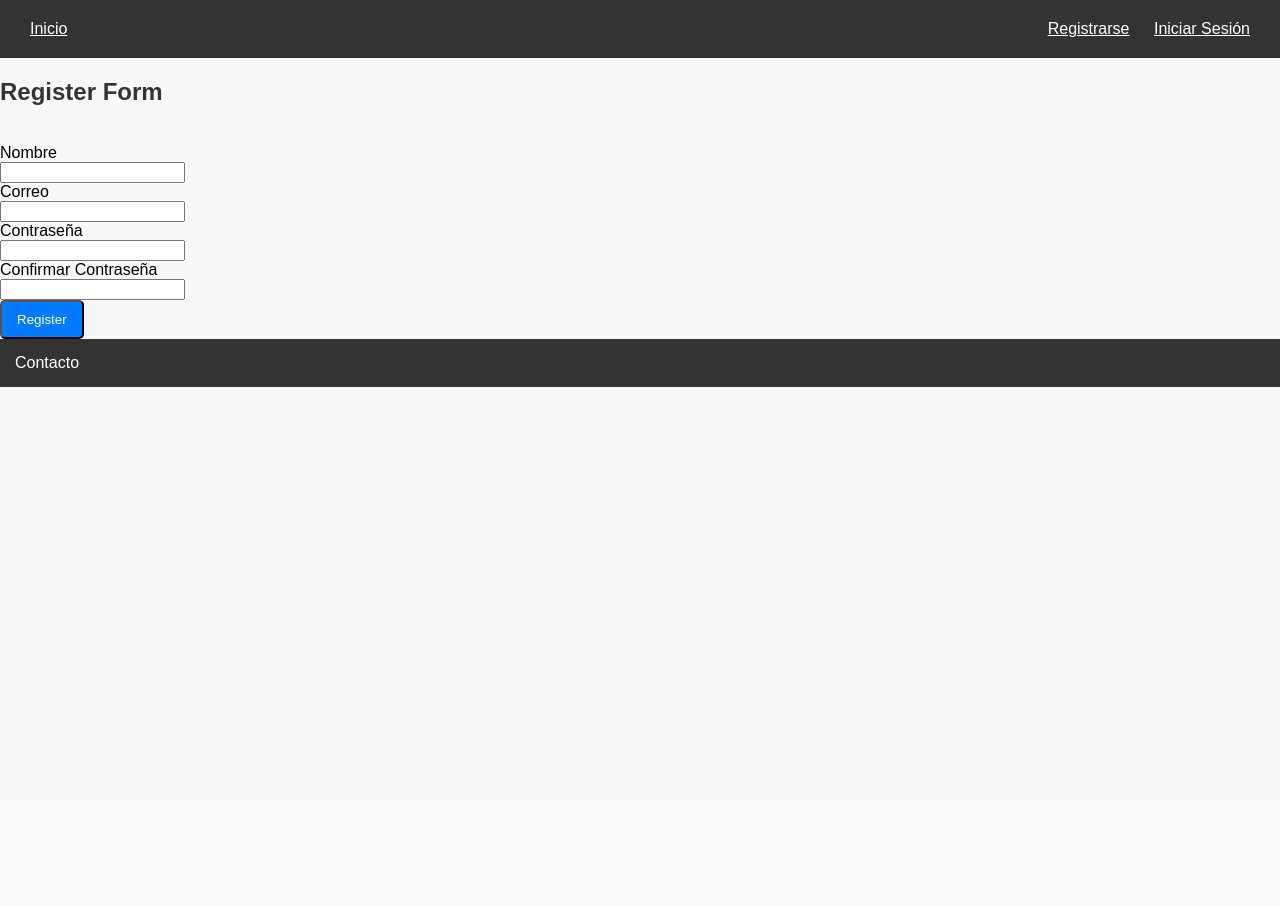
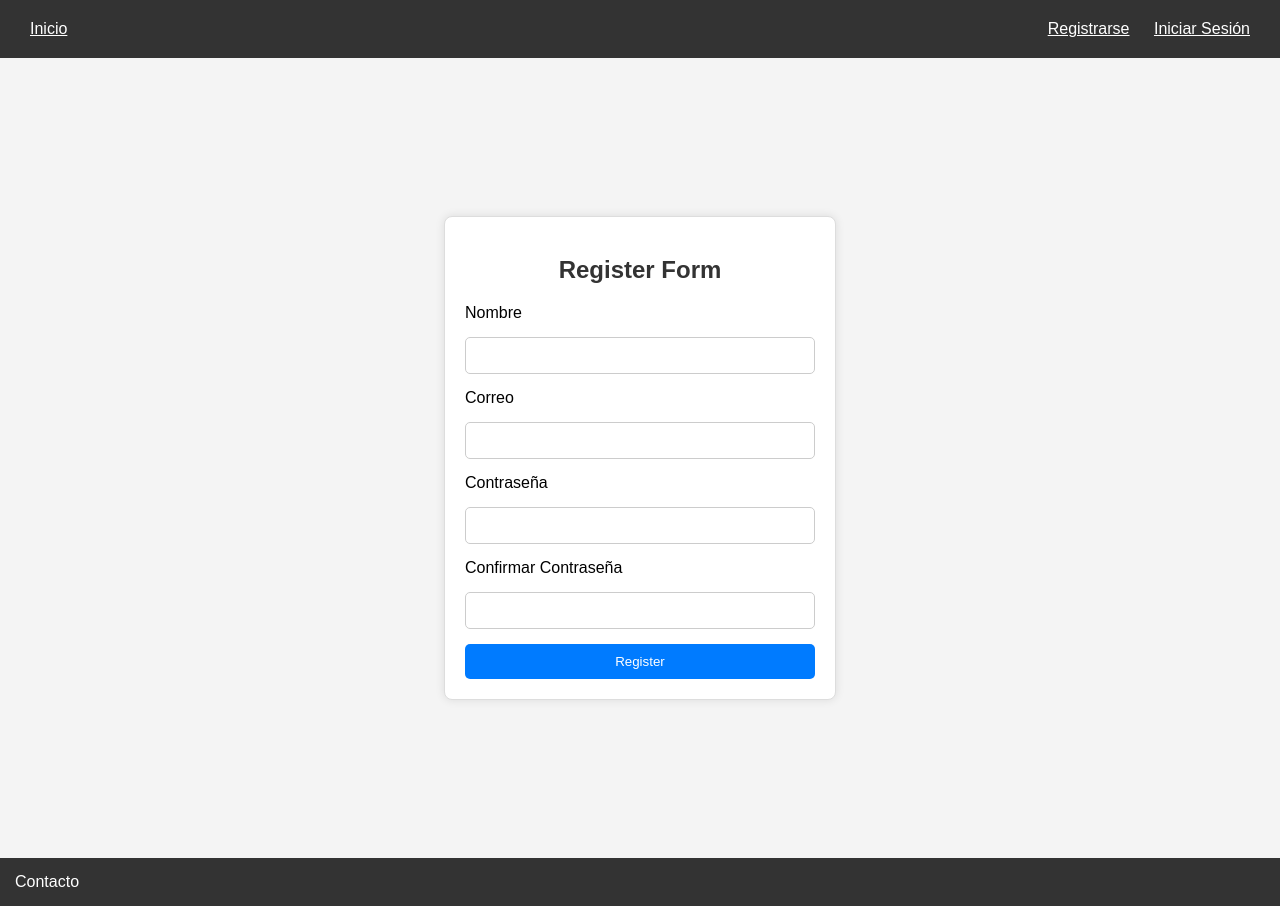
Before and after one commit to milksake/ISEvent2, a Flask app: page /register in a window 1280 px wide. Before the commit the page ends 387 px from the top, so only its background shows below. Run offline with Flask 3, Linux system fonts and the light colour scheme.

Commit message:
css login y register

```diff
--- a/app/templates/register.html
+++ b/app/templates/register.html
@@ -1,45 +1,93 @@
-{%extends "layout.html"%}
+{% extends "layout.html" %}
 
-{%block title%}
+{% block title %}
     Register
-{%endblock%}
+{% endblock %}
 
-{%block estilos%}
-{%endblock%}
+{% block estilos %}
+    <style>
+        body {
+            margin: 0;
+            font-family: 'Arial', sans-serif;
+            background-color: #f4f4f4;
+        }
 
-{%block contenido%}
+        .page {
+            display: flex;
+            justify-content: center;
+            align-items: center;
+            height: 100vh;
+        }
+
+        .form {
+            width: 350px;
+            padding: 20px;
+            background-color: #fff;
+            border: 1px solid #ddd;
+            border-radius: 8px;
+            box-shadow: 0 0 10px rgba(0, 0, 0, 0.1);
+        }
+
+        h1 {
+            text-align: center;
+            color: #333;
+            margin-bottom: 20px;
+        }
+
+        label,
+        input {
+            margin-bottom: 15px;
+            display: block;
+        }
+
+        input {
+            width: 100%;
+            padding: 10px;
+            border: 1px solid #ccc;
+            border-radius: 5px;
+            box-sizing: border-box;
+        }
+
+        button {
+            background-color: #28a745;
+            color: #fff;
+            padding: 10px 15px;
+            border: none;
+            border-radius: 5px;
+            cursor: pointer;
+            width: 100%;
+            transition: background-color 0.3s ease;
+        }
+
+        button:hover {
+            background-color: #218838;
+        }
+    </style>
+{% endblock %}
+
+{% block contenido %}
     <div class="page">
-
         <div class="form">
             <h1>Register Form</h1>
-        <br>
             <form action="" method="post">
                 <div class="input-box">
                     <label>Nombre</label>
-                <br>
                     <input type="text" name="nombre" autocomplete="off" required>
                 </div>
                 <div class="input-box">
                     <label>Correo</label>
-                <br>
                     <input type="email" name="correo" autocomplete="off" required>
                 </div>
-
                 <div class="input-box">
                     <label>Contraseña</label>
-                <br>
                     <input type="password" name="contrasena" autocomplete="off" required>
                 </div>
-
                 <div class="input-box">
                     <label>Confirmar Contraseña</label>
-                <br>
                     <input type="password" name="contrasena-repeat" autocomplete="off" required>
                 </div>
-
-            <button class="btn" type="submit" style="margin-bottom: 0;">Register</button>
+                <button class="btn" type="submit">Register</button>
             </form>
         </div>
-
     </div>
-{%endblock%}
+{% endblock %}
```
Also changed, not shown: app/static/anterior_global.css (added, +145 -0 lines), app/templates/login.html (+58 -5 lines). Lines whose indentation alone changed are shown as unchanged.
